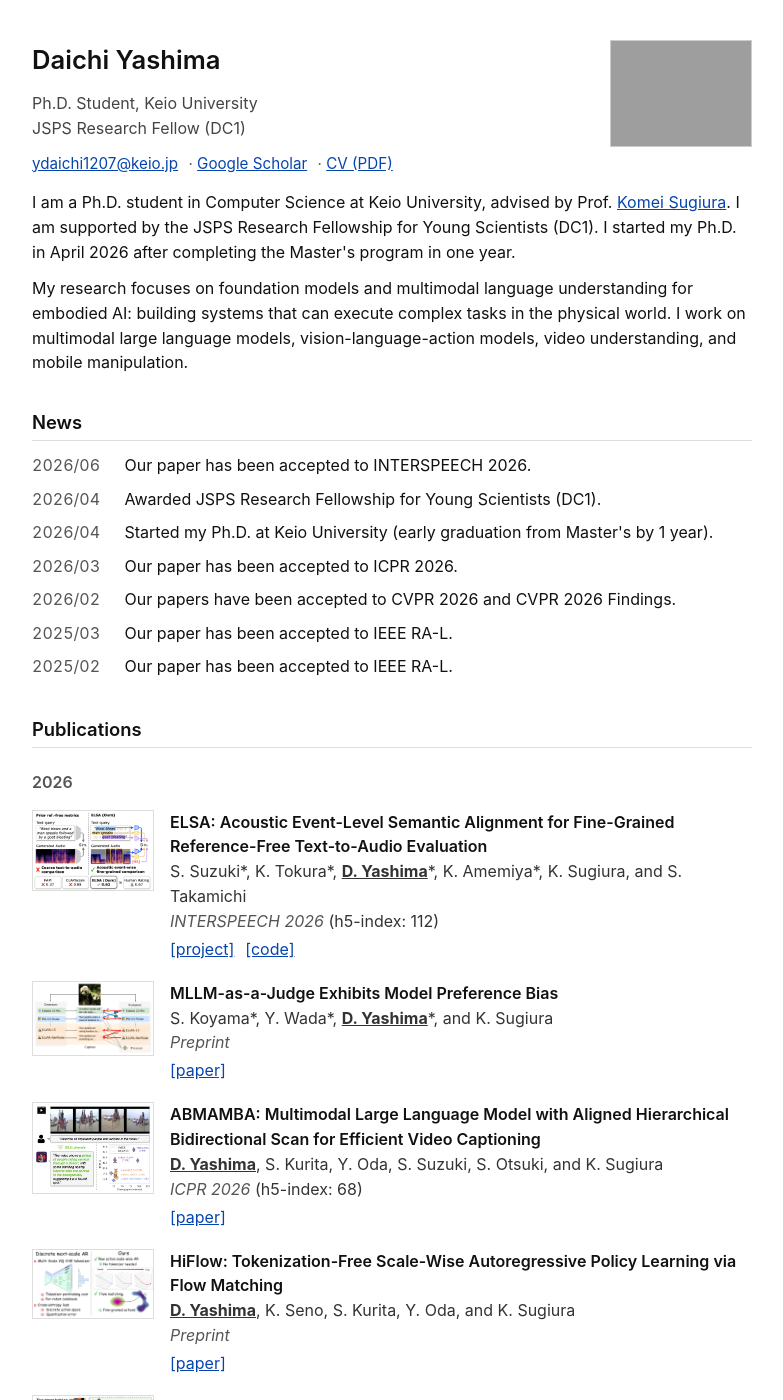
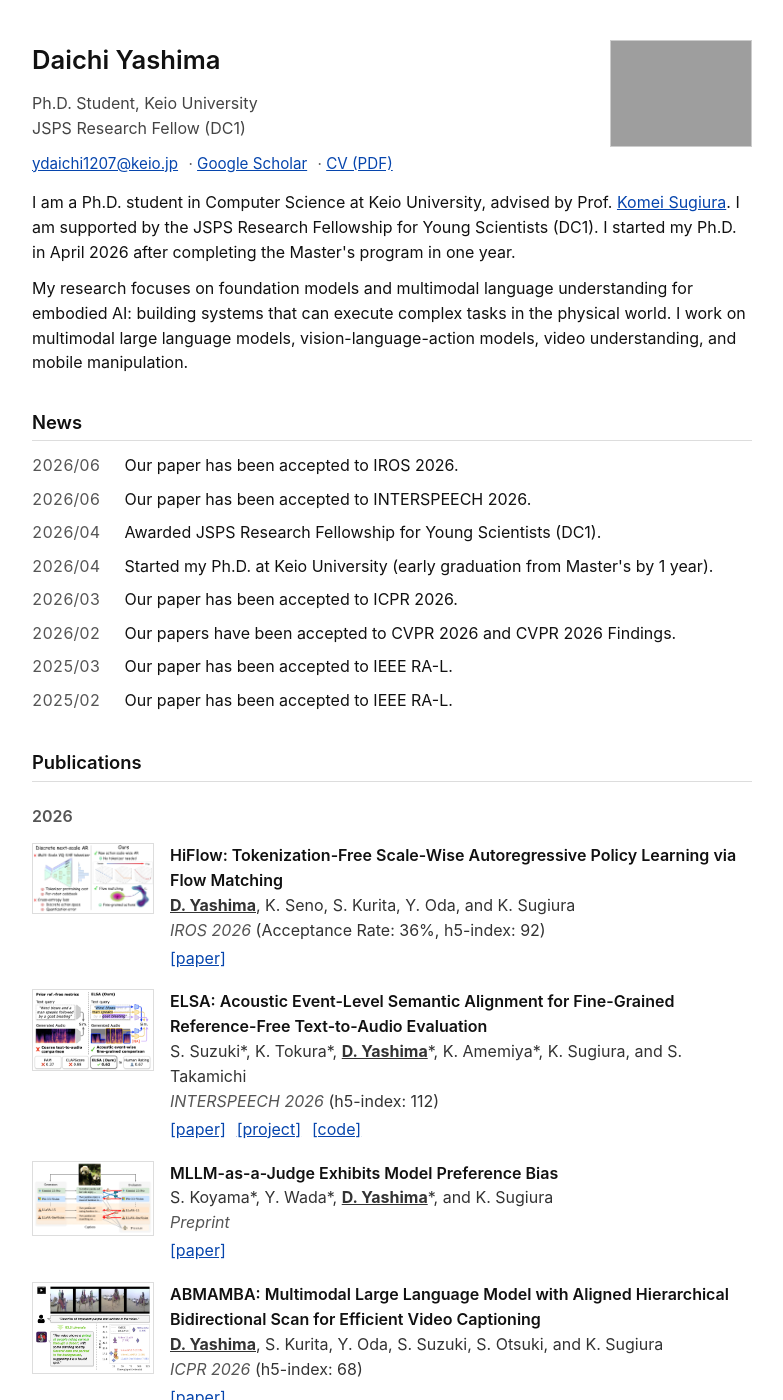
Before and after one commit to daichi1207/daichi1207.github.io, a Jekyll site: the page built from _pages/about.md, in a window 1280 px wide and 1400 px high. Shown: the whole window, without its empty margins (248-1031 px from the left). Built offline with Jekyll 4.4.1, drawn with Linux system fonts in a browser that asks for light colours.

```diff
--- a/_pages/about.md
+++ b/_pages/about.md
@@ -23,6 +23,7 @@ My research focuses on foundation models and multimodal language understanding f
 <h2 id="news">News</h2>
 <div class="news">
 <ul>
+  <li><span class="date">2026/06</span> Our paper has been accepted to IROS 2026.</li>
   <li><span class="date">2026/06</span> Our paper has been accepted to INTERSPEECH 2026.</li>
   <li><span class="date">2026/04</span> Awarded JSPS Research Fellowship for Young Scientists (DC1).</li>
   <li><span class="date">2026/04</span> Started my Ph.D. at Keio University (early graduation from Master's by 1 year).</li>
```
Also changed, not shown: _publications/suzukiInterspeech26.md (+1 -1 lines), _publications/yashimaarXiv26.md (+3 -2 lines).
